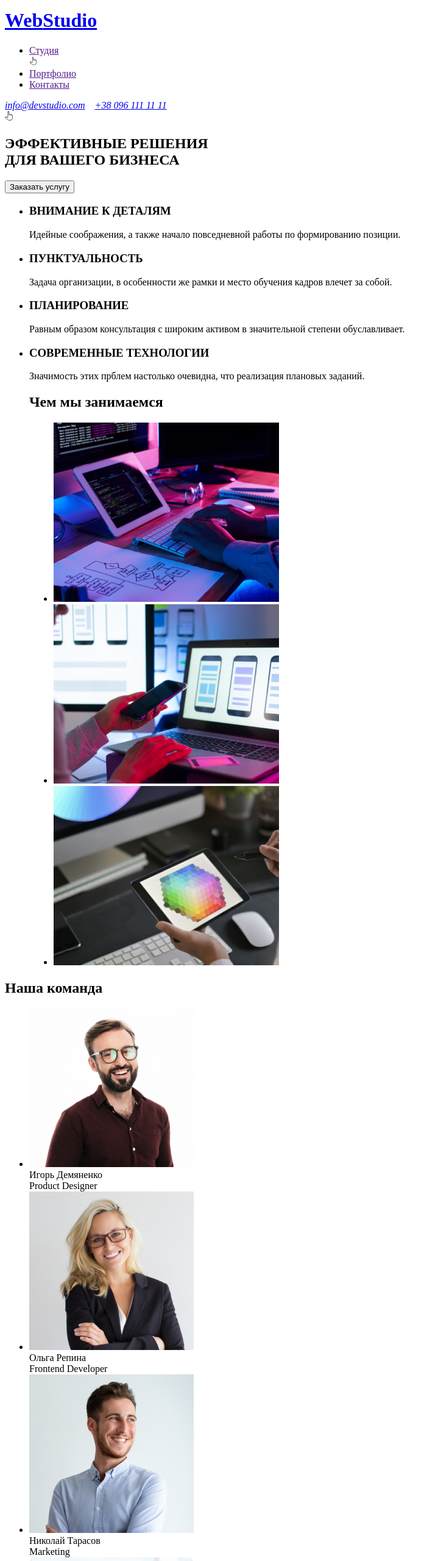
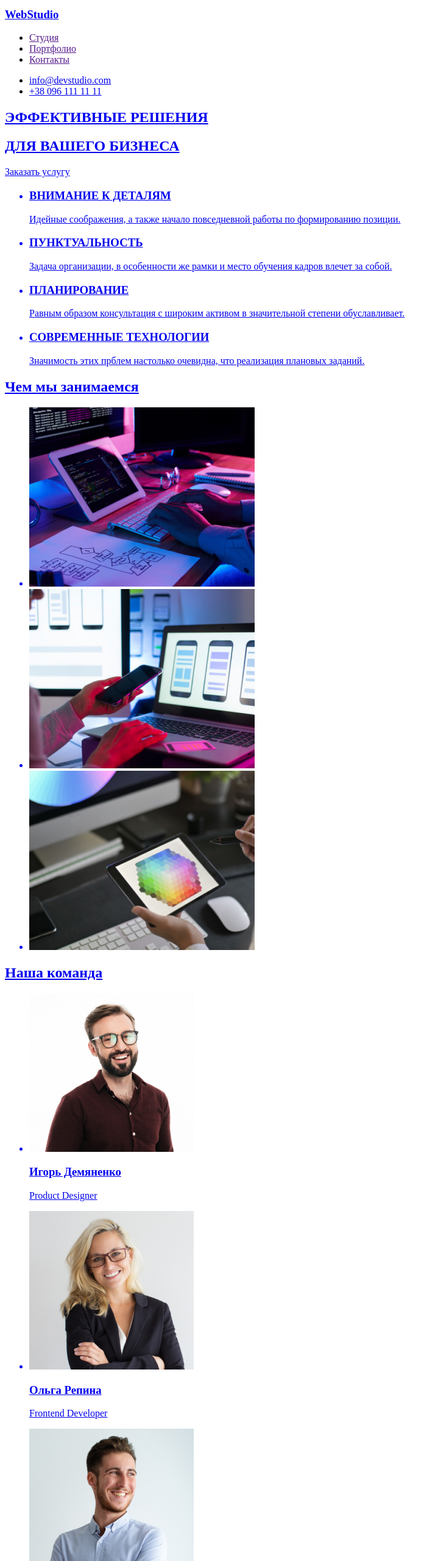
Before and after one commit to taras-vlas/goit-markup-hw-01, a plain HTML site: page index.html in a window 1280 px wide. Shown: the part 40-2600 px from the top of the page at 61% size, without its empty margins (0-719 px from the left). Drawn offline with Linux system fonts and the light colour scheme.

Commit message:
виправлення помилок у ДЗ

```diff
--- a/index.html
+++ b/index.html
@@ -10,56 +10,45 @@
     <p>Главная</p>
     <!-- Шапка страницы -->
     <header>
-      <!-- Логотип, всегда ссылка -->
-      <a href="/" lang="en"
-        ><h1>Web<span>Studio</span></h1></a
-      >
-      <p></p>
+
       <!-- Главная навигация -->
       <nav>
+        <!-- Логотип, всегда ссылка -->
+        <a href="/" lang="en">
+          <h3>Web<span>Studio</span></h3>
+        </a>
         <!-- Ссылки на другие страницы или разделы текущей -->
         <ul>
-          <li>
-            <a href="">Студия</a><br />
-            <a href="./index.html">
-              <img
-                src="./images/finger-1.svg"
-                alt="Логтип указателя 1"
-                width="13"
-                height="16"
-            /></a>
-          </li>
+          <li><a href="">Студия</a></li>
+<!--        <img
+            src="./images/finger-1.svg"
+            alt="Логтип указателя 1"
+            width="13"/> -->
           <li><a href="">Портфолио</a></li>
           <li><a href="">Контакты</a></li>
         </ul>
       </nav>
-      <!-- E-mail и связь -->
-      <address>
-        <a href="/">info@devstudio.com</a>&nbsp;&nbsp;&nbsp;
-        <a href="/">+38 096 111 11 11</a><br />
-        <a href="./index.html">
-          <img
+            <!-- Contats -->
+        <ul>
+          <li><a href="mailto:info@devstudio.com">info@devstudio.com</a></li>
+          <li><a href="tel:38 096 111 11 11">+38 096 111 11 11</li>
+        </ul>
+<!--        <img
             src="./images/finger-2.svg"
             alt="Логтип указателя 1"
-            width="13"
-            height="16"
-        /></a>
-      </address>
+            width="13"/> -->
+      </ul>
     </header>
 
     <!-- Уникальный контент страницы -->
     <main>
       <!-- Секция преимуществ -->
       <section>
-        <h2>
-          ЭФФЕКТИВНЫЕ РЕШЕНИЯ<br />
-          ДЛЯ ВАШЕГО БИЗНЕСА
-        </h2>
+        <h1>ЭФФЕКТИВНЫЕ РЕШЕНИЯ</h1>
+        <h1>ДЛЯ ВАШЕГО БИЗНЕСА</h1>
 
         <!-- Отображение кнопки -->
-        <form>
-          <button>Заказать услугу</button>
-        </form>
+        <p>Заказать услугу</p>
 
         <ul>
           <li>
@@ -94,7 +83,7 @@
       </section>
 
       <!-- Секция илюстрации технологий -->
-      <figure>
+      <section>
         <h2>Чем мы занимаемся</h2>
 
         <ul>
@@ -120,43 +109,46 @@
             />
           </li>
         </ul>
-      </figure>
+      </section>
       <!-- Секция персонала -->
       <section>
         <h2>Наша команда</h2>
-
         <ul>
           <li>
             <img
               src="./images/31.jpg"
               alt="Фотография Игоря Демяненко Product Designer."
               width="270"
-            /><br /><span>Игорь Демяненко</span><br /><span
-              >Product Designer</span
-            >
+            />
+            <h3>Игорь Демяненко</h3>
+            <p>Product Designer</p>
           </li>
           <li>
             <img
               src="./images/32.jpg"
               alt="Фотография Ольги Репиной Frontend Developer."
               width="270"
-            /><br /><span>Ольга Репина</span><br /><span
-              >Frontend Developer</span
-            >
+            />
+            <h3>Ольга Репина</h3>
+            <p>Frontend Developer</p>
           </li>
           <li>
             <img
               src="./images/33.jpg"
               alt="Фотография Николая Тарасова Marketing."
               width="270"
-            /><br /><span>Николай Тарасов</span><br /><span>Marketing</span>
+            />
+            <h3>Николай Тарасов</h3>
+            <p>Marketing</p>
           </li>
           <li>
             <img
               src="./images/34.jpg"
               alt="Фотография Михаила Ермакова UI Designer."
               width="270"
-            /><br /><span>Михаил Ермаков</span><br /><span>UI Designer</span>
+            />
+            <h3>Михаил Ермаков</h3>
+            <p>UI Designer</p>
           </li>
         </ul>
       </section>
@@ -166,16 +158,14 @@
     <footer>
       <!-- Логотип, всегда ссылка -->
       <a href="/" lang="en">Web<span>Studio</span></a>
-      <p></p>
-      <!-- Адрес и связь -->
+      <!-- E-mail и связь -->
       <address>
-        <ul>
-          <li><a href="">Киев, пр-т Леси Украинки,26</a></li>
-          <li><a href="">info@exempl.com</a></li>
-          <li><a href="">+38 099 111 11 11</a></li>
-        </ul>
+        <a href="">Киев, пр-т Леси Украинки,26</a>
+        <a href="mailto:info@exempl.com">info@exempl.com</a>
+        <a href="tel:38 099 111 11 11">+38 099 111 11 11</a>
       </address>
     </footer>
+
   </body>
 </html>
 
```
